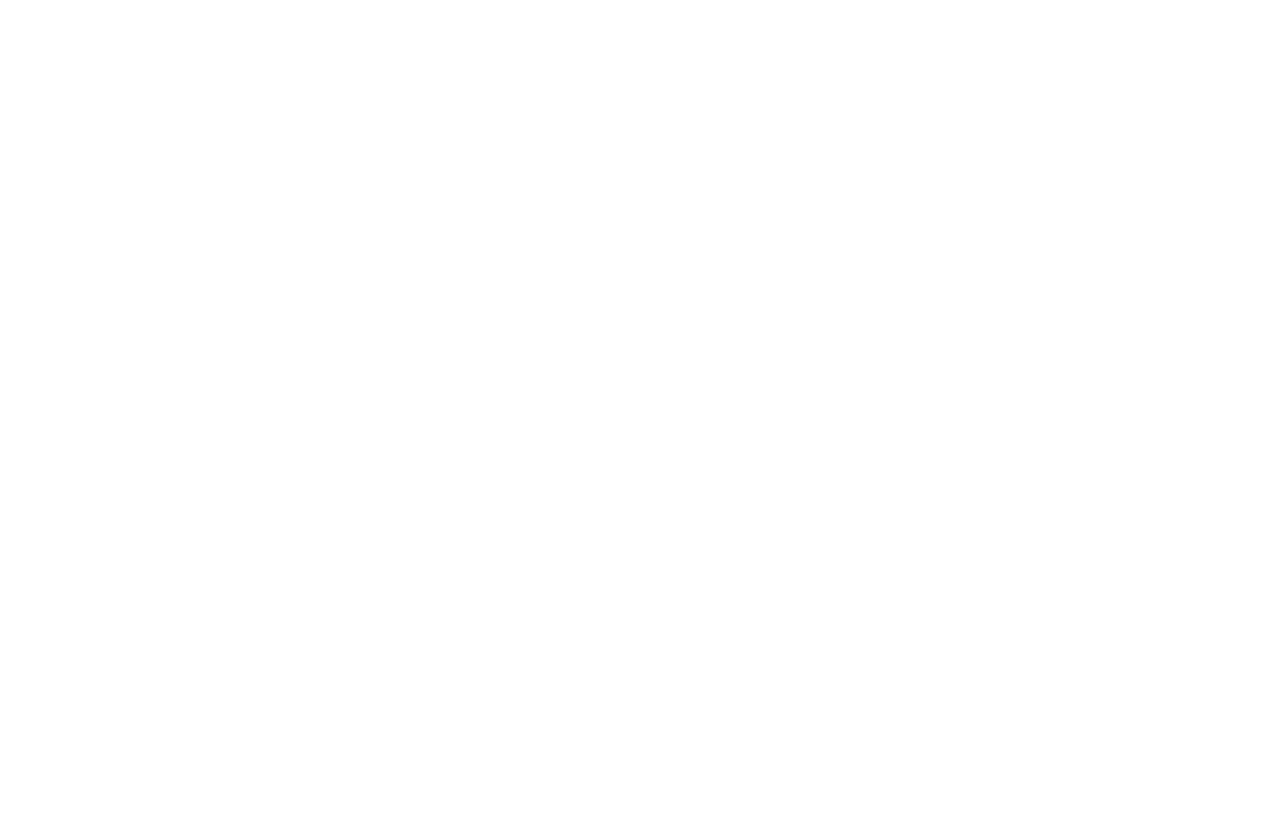
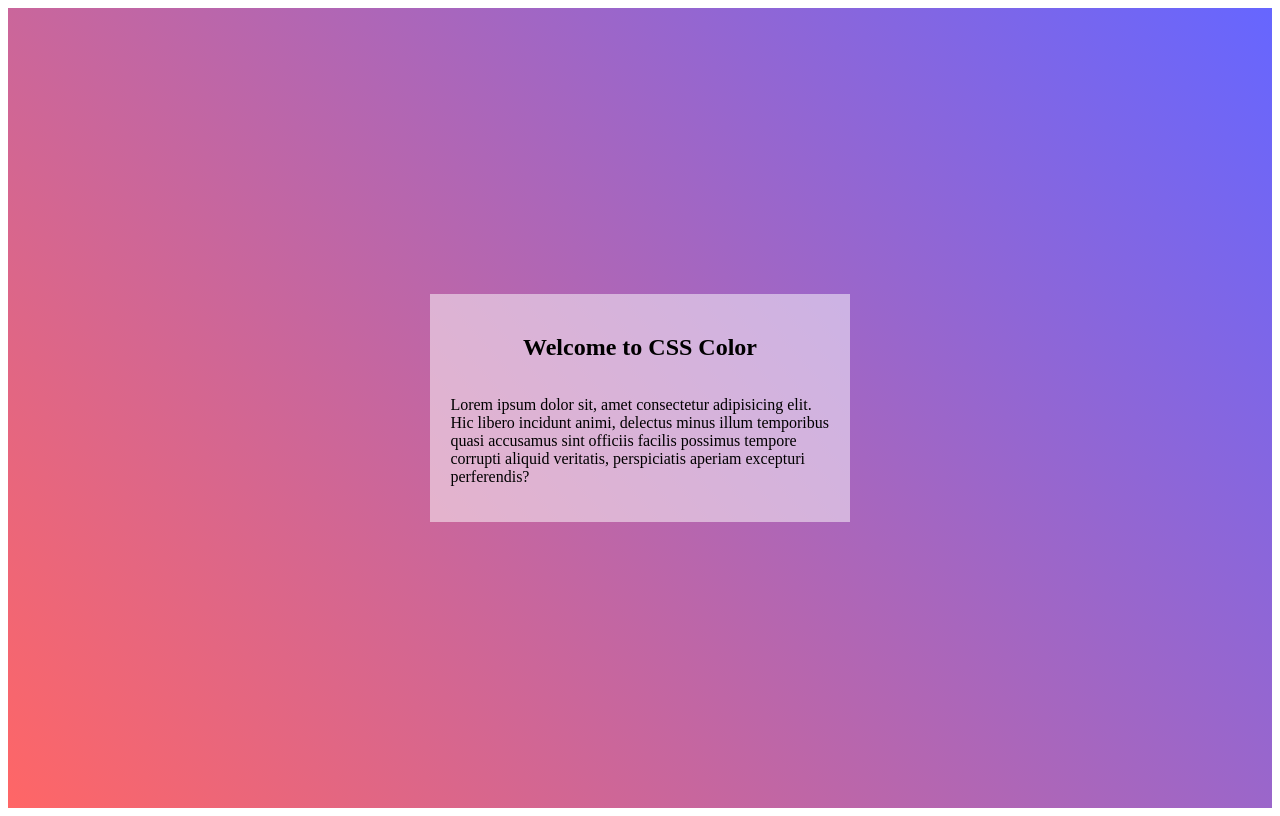
Before and after one commit to techupth/css-colors-fe1-group-3, a website: page index.html in a window 1280 px wide. Drawn offline with Linux system fonts and the light colour scheme.

Commit message:
finished assignment css color

```diff
--- a/index.html
+++ b/index.html
@@ -11,6 +11,16 @@
 
 <body>
   <!-- Start coding here -->
+  <section>
+    <div class="container-1">
+        <h1>Welcome to CSS Color</h1>
+        <p>
+            Lorem ipsum dolor sit, amet consectetur adipisicing elit. Hic libero incidunt animi, delectus minus
+            illum temporibus quasi accusamus sint officiis facilis possimus tempore corrupti aliquid veritatis,
+            perspiciatis aperiam excepturi perferendis?
+        </p>
+    </div>
+</section>
 </body>
 
 </html>
--- a/style.css
+++ b/style.css
@@ -1 +1,20 @@
 /* Start coding here */
+/* style.css */
+section {
+    display: flex;
+    justify-content: center;
+    align-items: center;
+    height: 100vh;
+    width: 100%;
+    background-image: linear-gradient(50deg, hsl(0, 100%, 70%) , hsl(240, 100%, 70%));
+}
+
+.container-1 {
+    background-color: hsla(0, 50%, 100%, 0.5);
+    padding: 20px;
+    margin: 15px;
+    display: flex;
+    flex-direction: column;
+    align-items: center;
+    flex-basis: 30%;
+}
```
